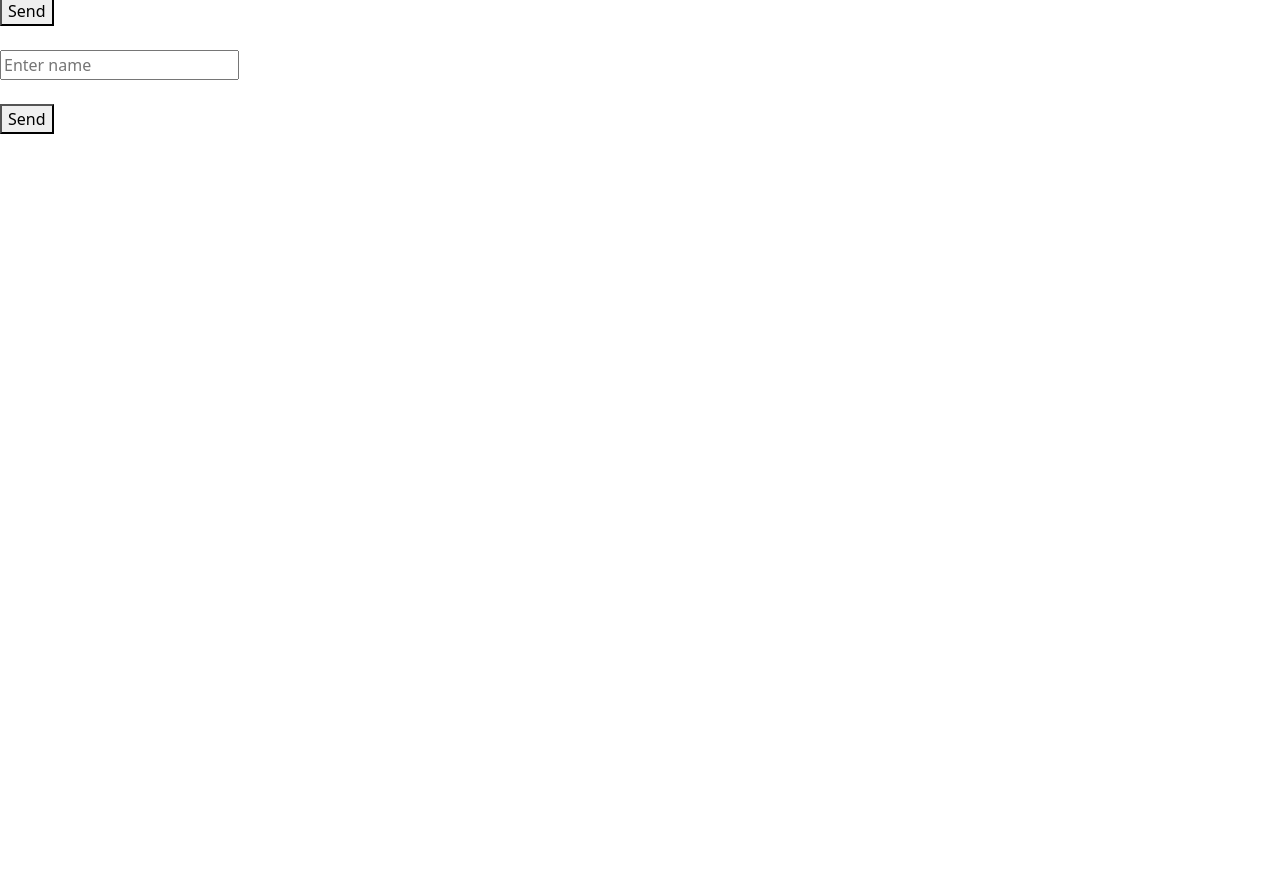
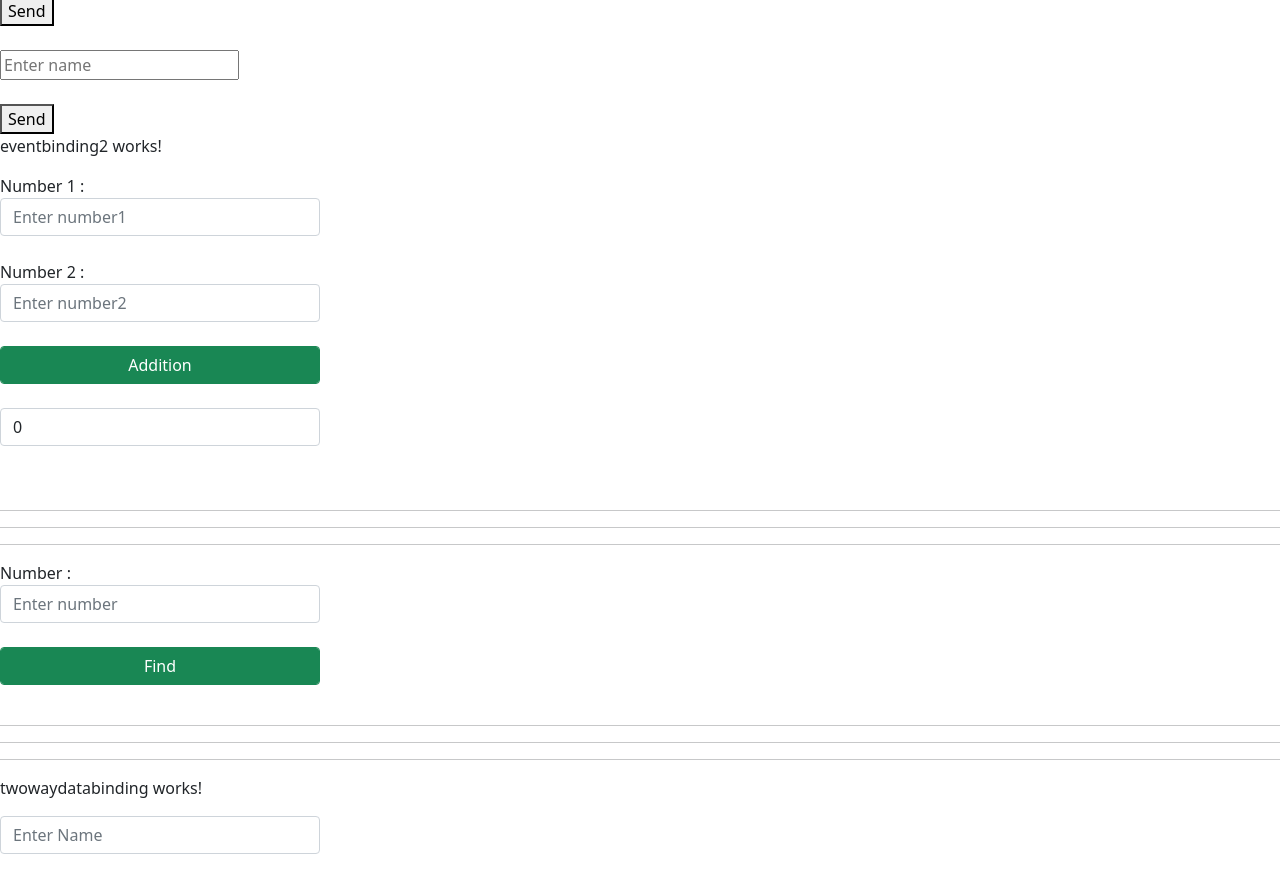
Before and after one commit to PragatiShinde16/AngularConcepts, an Angular app: page / in a window 1280 px wide. Shown: the part 1842-2720 px from the top of the page. Before the commit the page ends 1976 px from the top, so only its background shows below. Built offline with nearby package versions, Linux system fonts and the light colour scheme.

Commit message:
third step

```diff
--- a/src/app/app.component.html
+++ b/src/app/app.component.html
@@ -11,3 +11,5 @@
 <app-stylebinding></app-stylebinding>
 <app-classbinding></app-classbinding>
 <app-eventbinding1></app-eventbinding1>
+<app-eventbinding2></app-eventbinding2>
+<app-twowaydatabinding></app-twowaydatabinding>
--- /dev/null
+++ b/src/app/eventbinding2/eventbinding2.component.html
@@ -0,0 +1,25 @@
+<p>eventbinding2 works!</p>
+
+<!-- Real Time Example - 1 -->
+
+<label for="">Number 1 : &nbsp;&nbsp;</label>
+<input #num1 type="number" class="form-control w-25" placeholder="Enter number1"><br>
+<label for="">Number 2 : &nbsp;&nbsp;</label>
+<input #num2 type="number" class="form-control w-25" placeholder="Enter number2"><br>
+
+<button (click) = "onAdd(num1.value, num2.value)" type="button" class="btn btn-success form-control w-25">Addition</button>
+<br><br>
+<input [value] = "isResult" type="number" class="form-control w-25" placeholder="Result"><br><br>
+
+<hr><hr><hr>
+
+<!-- Real Time Example - 2 -->
+
+<label for="">Number : &nbsp;&nbsp;</label><br>
+<input #num type="number" class="form-control w-25" placeholder="Enter number"><br>
+<button (click) = "onFind(num.value)" type="button" class="btn btn-success form-control w-25">Find</button><br>
+<!-- <input [value] = "isFind" type="text" class="form-control w-25" placeholder="Find"><br><br><br> -->
+ <br>
+ <div>
+    {{isFind}}
+ </div>
--- /dev/null
+++ b/src/app/eventbinding2/eventbinding2.component.ts
@@ -0,0 +1,30 @@
+import { Component } from '@angular/core';
+
+@Component({
+  selector: 'app-eventbinding2',
+  templateUrl: './eventbinding2.component.html',
+  styleUrls: ['./eventbinding2.component.css']
+})
+export class Eventbinding2Component {
+
+  isResult:number = 0;
+  isFind : String = "";
+
+  onAdd(num1:any, num2:any){
+
+    let n1=+num1;
+    let n2=+num2;
+
+    this.isResult = n1 + n2;
+  }
+
+  onFind(num:any){
+    let n=+num;
+
+    if(n%2 == 0){
+      this.isFind = "Even Number";
+    }else{
+      this.isFind = "Odd Number";
+    }
+  }
+}
--- /dev/null
+++ b/src/app/twowaydatabinding/twowaydatabinding.component.html
@@ -0,0 +1,21 @@
+<hr><hr><hr>
+
+<p>twowaydatabinding works!</p>
+
+<!--
+    * Two Way Data Binding :-
+                - It is key feature of angular
+                - You will get updated data into the property.
+                - You can apply on any html tag
+
+                ** ngModel :-
+                        - It is attribute directive.
+                        - We have to import formsModule in app.module.ts file under import section.
+                        - We have to use the notation i.e banana in the box notation.
+                        - Syntax :-
+                                [()] :- banana in the box notation
+                                [(ngModel)] = "propertyName"
+
+-->
+
+<input [(ngModel)] = "name" class="form-control w-25" type="text" placeholder="Enter Name"><br>{{name}}
--- /dev/null
+++ b/src/app/twowaydatabinding/twowaydatabinding.component.ts
@@ -0,0 +1,10 @@
+import { Component } from '@angular/core';
+
+@Component({
+  selector: 'app-twowaydatabinding',
+  templateUrl: './twowaydatabinding.component.html',
+  styleUrls: ['./twowaydatabinding.component.css']
+})
+export class TwowaydatabindingComponent {
+  name:string="";
+}
```
Also changed, not shown: src/app/app.module.ts (+8 -2 lines), src/app/eventbinding2/eventbinding2.component.css (added), src/app/twowaydatabinding/twowaydatabinding.component.css (added), 2 other files (tests, documents, lock files or other folders).
